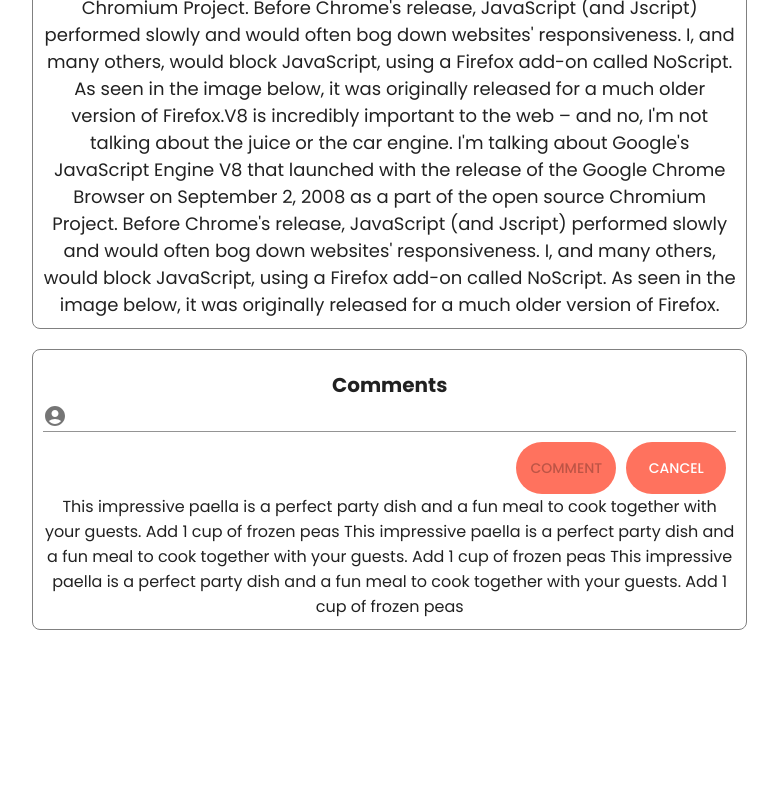
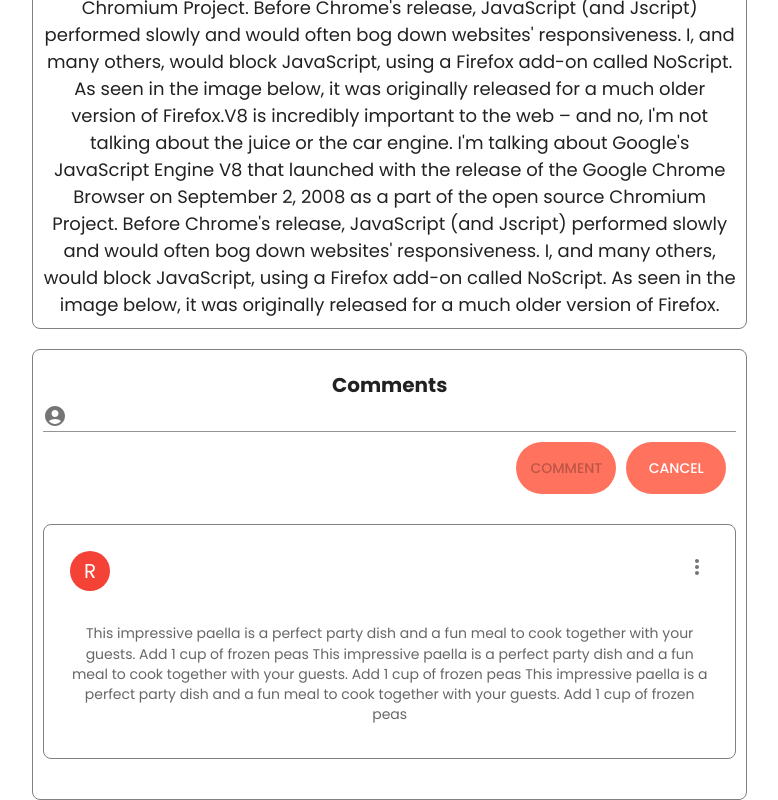
Before and after one commit to legitbeep/social-app, a React (Create React App) app: page /blog/1 in a window 1280 px wide. Shown: the part 1553-2353 px from the top of the page, without its empty margins (257-1035 px from the left). Before the commit the page ends 2183 px from the top, so only its background shows below. Built offline with nearby package versions, Linux system fonts and the light colour scheme.

Commit message:
some changes in postpage

```diff
--- a/src/Views/blog/Blog.js
+++ b/src/Views/blog/Blog.js
@@ -11,11 +11,10 @@
 import { FormatUnderlined } from '@mui/icons-material';
 import Input from '@mui/material/Input';
 import InputAdornment from '@mui/material/InputAdornment';
-
 import FormControl from '@mui/material/FormControl';
-
 import AccountCircle from '@mui/icons-material/AccountCircle';
 import { padding } from '@mui/system';
+import Commentcard from '../../components/comment/Commentcard'
 
 
 const useStyles = makeStyles((theme) => ({
@@ -123,7 +122,7 @@
 
       },
       comment:{
-
+        margin:"30px 0"
       }
   }));
 const itemData =
@@ -206,7 +205,8 @@
                 </div>
                 </form>
                 <div class={classes.comment}>
-                    <p>{itemData.comments}</p>
+
+                    <Commentcard comments={itemData.comments}/>
                 </div>
 
 
--- /dev/null
+++ b/src/components/comment/Commentcard.js
@@ -0,0 +1,42 @@
+import * as React from "react";
+import Card from "@mui/material/Card";
+import CardHeader from "@mui/material/CardHeader";
+import CardContent from "@mui/material/CardContent";
+import Avatar from "@mui/material/Avatar";
+import IconButton from "@mui/material/IconButton";
+import Typography from "@mui/material/Typography";
+import { red } from "@mui/material/colors";
+import MoreVertIcon from "@mui/icons-material/MoreVert";
+
+
+const  Commentcard=({comments})=> {
+
+
+
+
+  return (
+    <Card fullwidth>
+      <CardHeader sx={{justifyContent:"flex-end"}}
+        avatar={
+          <Avatar sx={{ bgcolor: red[500] }} aria-label="recipe">
+            R
+          </Avatar>
+        }
+        action={
+          <IconButton aria-label="settings">
+            <MoreVertIcon />
+          </IconButton>
+        }
+
+      />
+      <CardContent>
+        <Typography variant="body2" color="text.secondary">
+            {comments}
+        </Typography>
+      </CardContent>
+
+
+    </Card>
+  );
+}
+export default Commentcard
```
